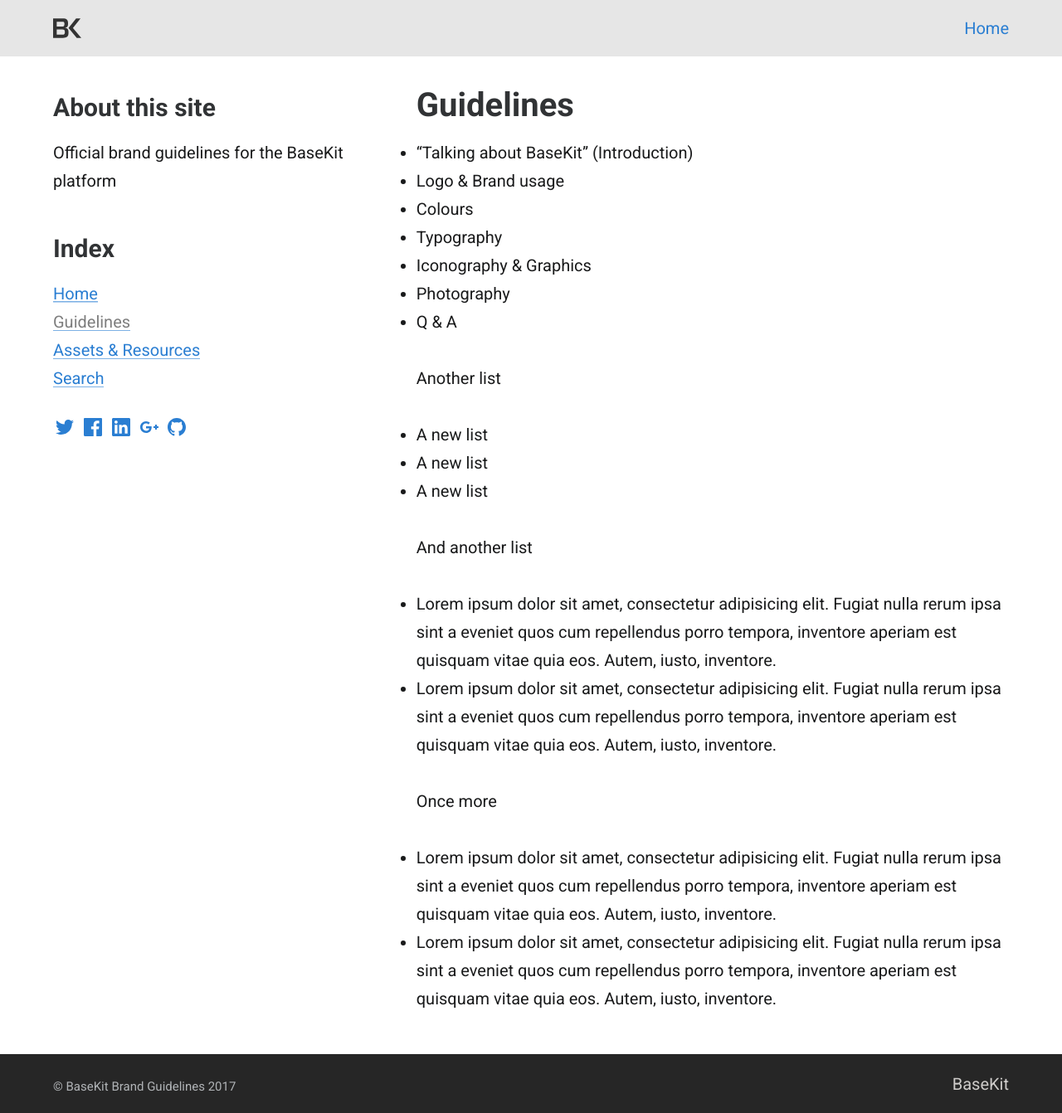
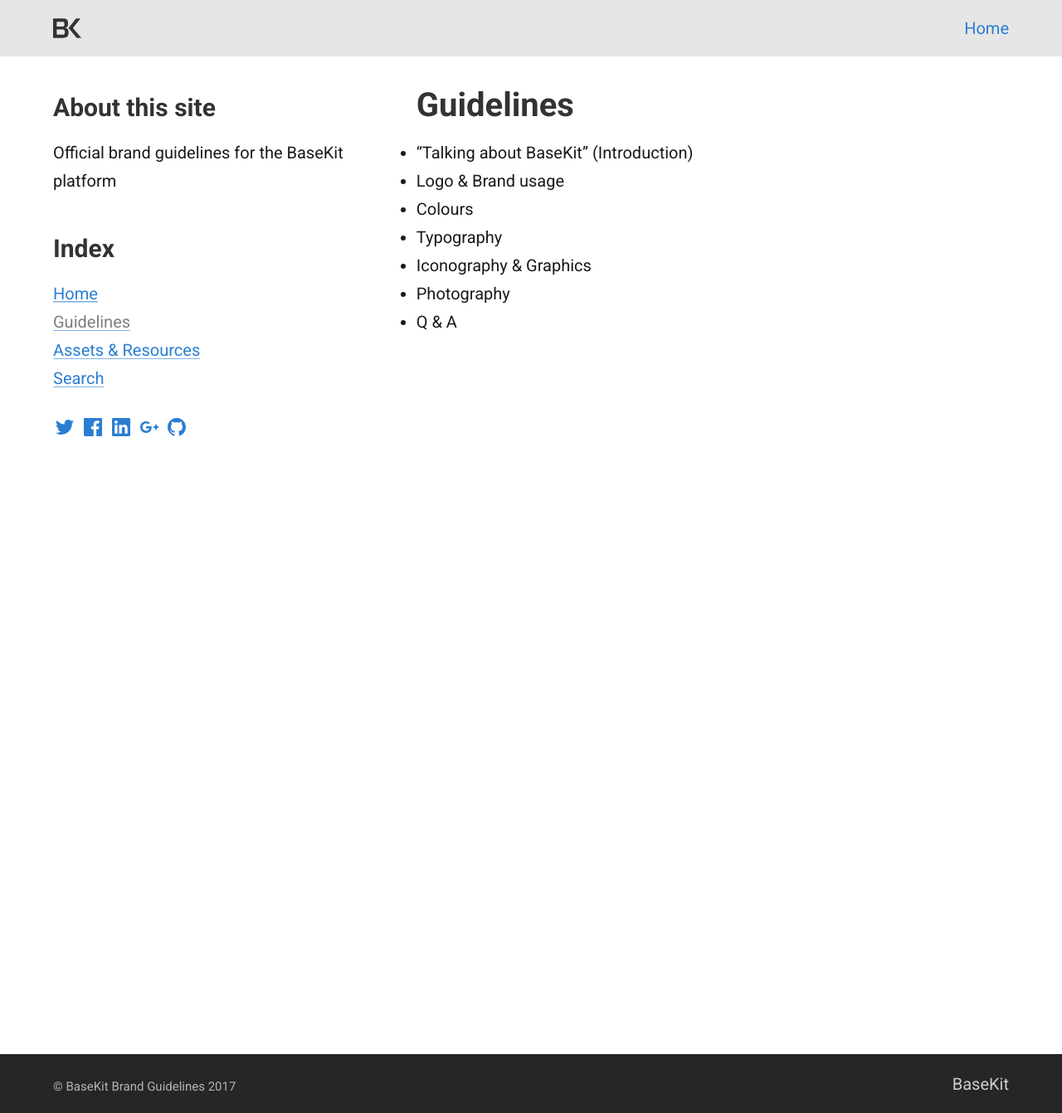
Before and after one commit to basekit/basekitbrand.com, a Jekyll site: the page built from guidelines.markdown, in a window 1280 px wide and 1342 px high. Shown: the whole window at 83% size. Built offline with Jekyll 4.4.1, drawn with Linux system fonts in a browser that asks for light colours.

Commit message:
Updated Guidelines

```diff
--- a/guidelines.markdown
+++ b/guidelines.markdown
@@ -16,22 +16,3 @@ date: 2017-04-10 11:38:00 +01:00
 * Photography
 
 * Q & A
-
-Another list
-
-* A new list
-* A new list
-* A new list
-
-And another list
-
-* Lorem ipsum dolor sit amet, consectetur adipisicing elit. Fugiat nulla rerum ipsa sint a eveniet quos cum repellendus porro tempora, inventore aperiam est quisquam vitae quia eos. Autem, iusto, inventore.
-<br/>
-* Lorem ipsum dolor sit amet, consectetur adipisicing elit. Fugiat nulla rerum ipsa sint a eveniet quos cum repellendus porro tempora, inventore aperiam est quisquam vitae quia eos. Autem, iusto, inventore.
-
-Once more
-
-* Lorem ipsum dolor sit amet, consectetur adipisicing elit. Fugiat nulla rerum ipsa sint a eveniet quos cum repellendus porro tempora, inventore aperiam est quisquam vitae quia eos. Autem, iusto, inventore.
-<br/>
-
-* Lorem ipsum dolor sit amet, consectetur adipisicing elit. Fugiat nulla rerum ipsa sint a eveniet quos cum repellendus porro tempora, inventore aperiam est quisquam vitae quia eos. Autem, iusto, inventore.
```
